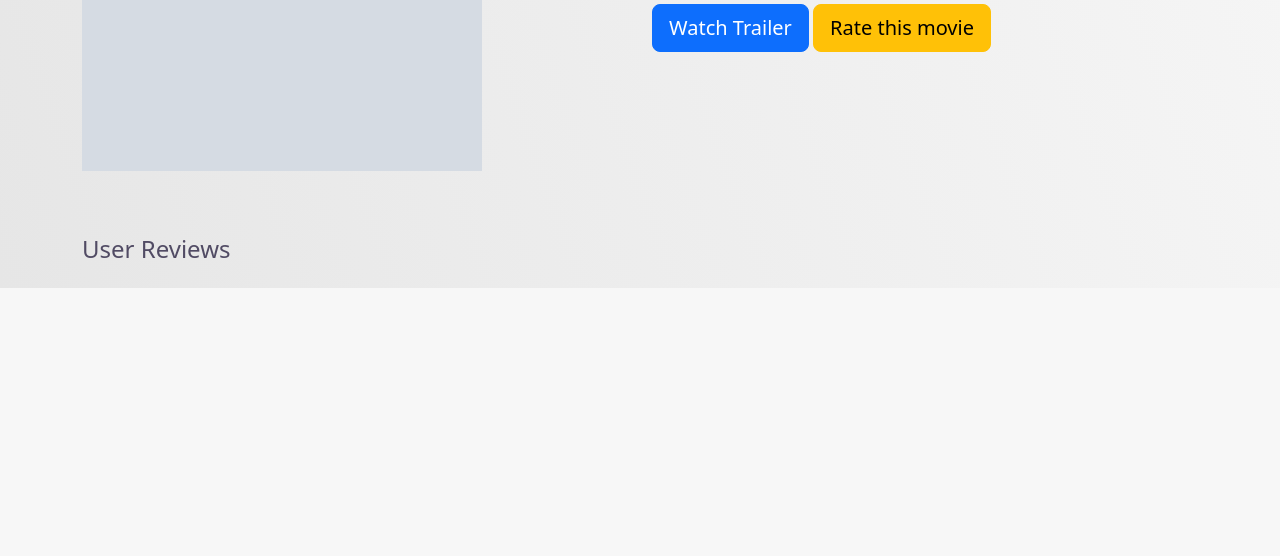
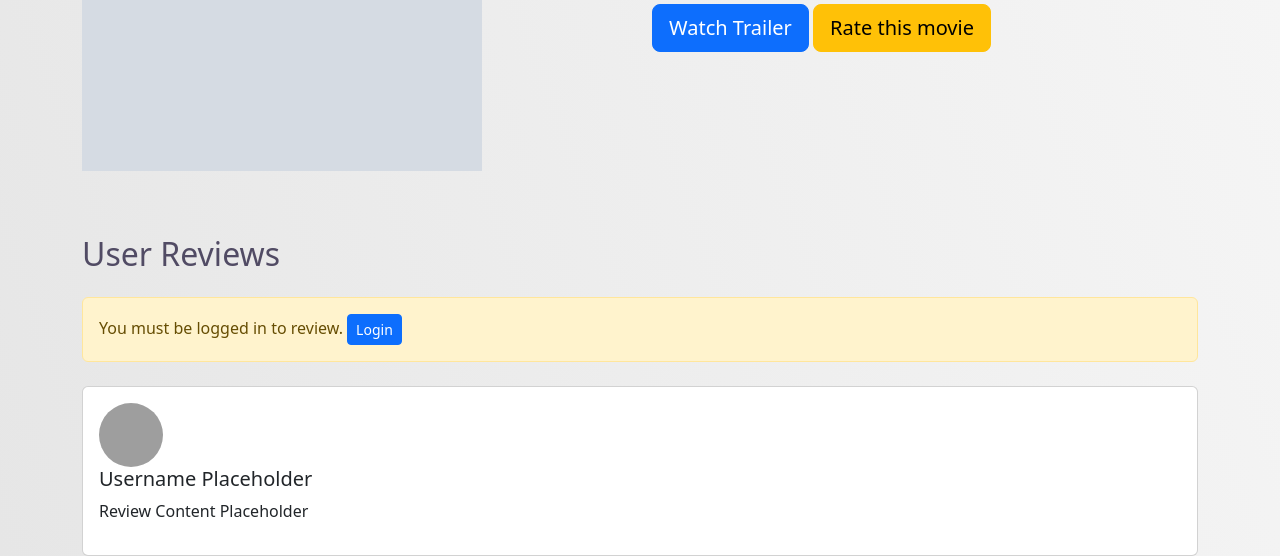
Before and after one commit to vyshnav-vinod/FilmFanatics, a Django app: page /movie/1 in a window 1280 px wide. Shown: the part 553-1109 px from the top of the page. Before the commit the page ends 841 px from the top, so only its background shows below. Run offline with Django 5.2, Linux system fonts and the light colour scheme; tables that the repository leaves empty hold one stand-in row (values such as "Sample post"); grey boxes marked "Sample" are stand-in pictures; grey boxes are pictures that could not be loaded.

Commit message:
Add reviews

```diff
--- a/filmfanatics/main/urls.py
+++ b/filmfanatics/main/urls.py
@@ -12,5 +12,6 @@ urlpatterns = [
     path("profile/<int:pk>", views.profile, name="profile"),
     path("movie/<int:pk>", views.view_movie, name="viewmovie"),
     path("allmovies", views.list_movies, name="allmovies"),
-    path("rate/<int:movie_id>", views.rate_movie, name="ratemovie")
+    path("rate/<int:movie_id>", views.rate_movie, name="ratemovie"),
+    path("addreview/<int:movie_id>", views.review_movie, name="reviewmovie")
 ]
--- a/filmfanatics/main/views.py
+++ b/filmfanatics/main/views.py
@@ -156,6 +156,20 @@ def rate_movie(request, movie_id):
         movie.save()
         return HttpResponseRedirect(f"/movie/{movie_id}")
 
-    print(reviews.aggregate(Sum('rating')))
+    return render(request, "rate.html", {"has_rated": has_rated})
 
-    return render(request, "rate.html", {"has_rated": has_rated})
+
+@login_required(login_url="/login")
+def review_movie(request, movie_id):
+    # TODO: Add in html the limit of words of review is 500
+    if request.method == "POST":
+        movie = Movie.objects.get(id=movie_id)
+        review_content = request.POST["review"]
+        try:
+            review = Review.objects.filter(movie=movie).get(user=request.user.id)
+            review.review = review_content
+            review.save()
+        except Review.DoesNotExist:
+            review = Review(user=request.user, review=review_content, movie=movie)
+            review.save()
+    return HttpResponseRedirect(f"/movie/{movie_id}")
--- a/filmfanatics/templates/view_movie.html
+++ b/filmfanatics/templates/view_movie.html
@@ -28,10 +28,40 @@
     </div>
     <div class="row mt-5">
         <div class="col-md-12">
-            <h2 class="h4 mb-4">User Reviews</h2>
-            <!-- Add review section here -->
+            <h2 class="h2 mb-4">User Reviews</h2>
+            <!-- Review submission form -->
+            {% if user.is_authenticated %}
+            <form method="post" action="{% url 'main:reviewmovie' movie.id %}"> {% csrf_token %}
+                <div class="form-group">
+                    <textarea class="form-control" name="review" rows="4" placeholder="Write your review here" required></textarea>
+                </div>
+                <div class="form-group text-right">
+                    <button type="submit" class="btn btn-primary btn-sm right">Submit Review</button>
+                </div>
+            </form>
+            {% else %}
+            <div class="alert alert-warning" role="alert">
+                You must be logged in to review.
+                <a href="{% url 'main:login' %}" class="btn btn-primary btn-sm ml-2">Login</a>
+            </div>
+            {% endif %}
+            <!-- Display reviews -->
+            <div class="mt-4">
+                <div class="card">
+                    <div class="card-body">
+                        <div class="media">
+                            <img src="avatar_url_placeholder" class="mr-3 rounded-circle" alt="User Avatar" style="width: 64px; height: 64px;">
+                            <div class="media-body">
+                                <h5 class="mt-0">Username Placeholder</h5>
+                                <p>Review Content Placeholder</p>
+                            </div>
+                        </div>
+                    </div>
+                </div>
+            </div>
         </div>
     </div>
+
 </div>
 
 <script>
```
